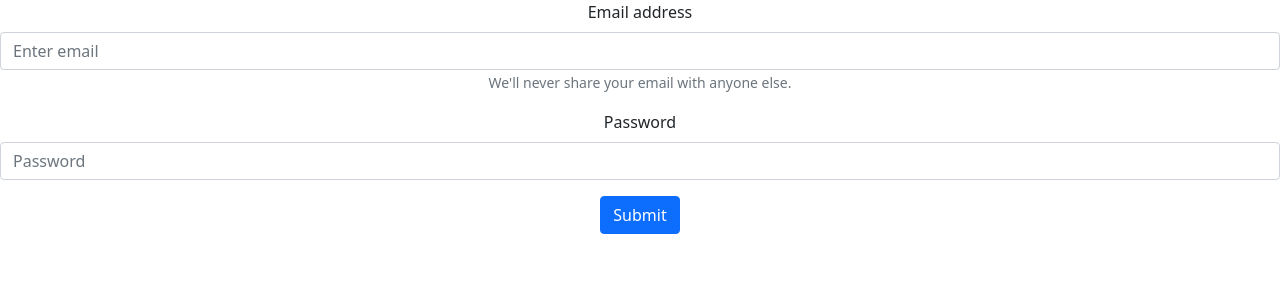
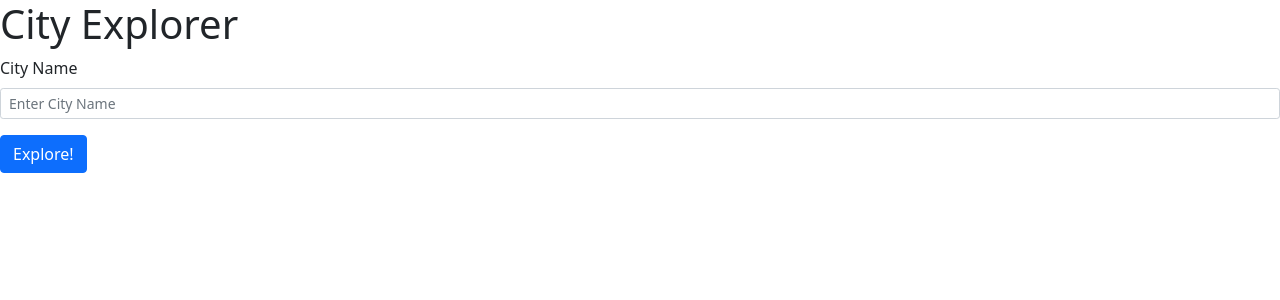
Before and after one commit to rubakanaan/city-explorer, a React (Create React App) app in the folder city-explorer/: page / in a window 1280 px wide. Shown: the top 300 px of the page. Built offline with nearby package versions, Linux system fonts and the light colour scheme.

Commit message:
lab 6 solved

```diff
--- a/city-explorer/src/App.js
+++ b/city-explorer/src/App.js
@@ -1,36 +1,71 @@
-import logo from './logo.svg';
-import './App.css';
+import React, { Component } from 'react';
+import axios from 'axios';
+//import './App.css';
 import 'bootstrap/dist/css/bootstrap.min.css';
 import Form from 'react-bootstrap/Form'
 import Button from 'react-bootstrap/Button'
-function App() {
+import Image from 'react-bootstrap/Image'
+
+
+class App extends Component {
+  constructor(props) {
+    super(props);
+    this.state = {
+      cityName: "",
+      cityData: {},
+      display: false,
+    }
+  }
+
+  updateCity = (e) => {
+    console.log(e.target.value);
+    this.setState({
+      cityName: e.target.value,
+    });
+    console.log(this.state);
+  }
+
+  getData = async (e) => {
+    e.preventDefault();
+    const axiosData = await axios.get(`https://us1.locationiq.com/v1/search.php?key=pk.88bdc34a015f169659efd4fa8583736c&q=${this.state.cityName}&format=json`)
+    console.log(axiosData);
+    this.setState({
+      cityData: axiosData.data[0],
+      display: true,
+    })
+  }
+
+
+  render() {
     return (
       <div className="App">
         <header >
-
+          <h1>City Explorer </h1>
         </header>
         <main>
-      <Form>
-  <Form.Group className="mb-3" controlId="formBasicEmail">
-    <Form.Label>Email address</Form.Label>
-    <Form.Control type="email" placeholder="Enter email" />
-    <Form.Text className="text-muted">
-      We'll never share your email with anyone else.
-    </Form.Text>
+          <Form onSubmit={this.getData}>
+            <Form.Group className="mb-3" controlId="formBasicEmail" 	 >
+              <Form.Label>City Name</Form.Label>
+              <Form.Control type="text" placeholder="Enter City Name" onChange={this.updateCity} size={'sm'} />
             </Form.Group>
-
-  <Form.Group className="mb-3" controlId="formBasicPassword">
-    <Form.Label>Password</Form.Label>
-    <Form.Control type="password" placeholder="Password" />
-  </Form.Group>
-
-  <Button variant="primary" type="submit">
-    Submit
+            <Button variant="primary" type="submit" >
+              Explore!
             </Button>
           </Form>
+          {this.state.display &&
+            <div>
+              <p>
+                {this.state.cityData.display_name}
+              </p>
+
+              <Image src={`https://maps.locationiq.com/v3/staticmap?key=pk.88bdc34a015f169659efd4fa8583736c&center=${this.state.cityData.lat},${this.state.cityData.lon}`} rounded />
+            </div>
+          }
+
         </main>
       </div>
     );
   }
+}
 
 export default App;
```
Also changed, not shown: 1 other file (tests, documents, lock files or other folders). Lines whose indentation alone changed are shown as unchanged.
